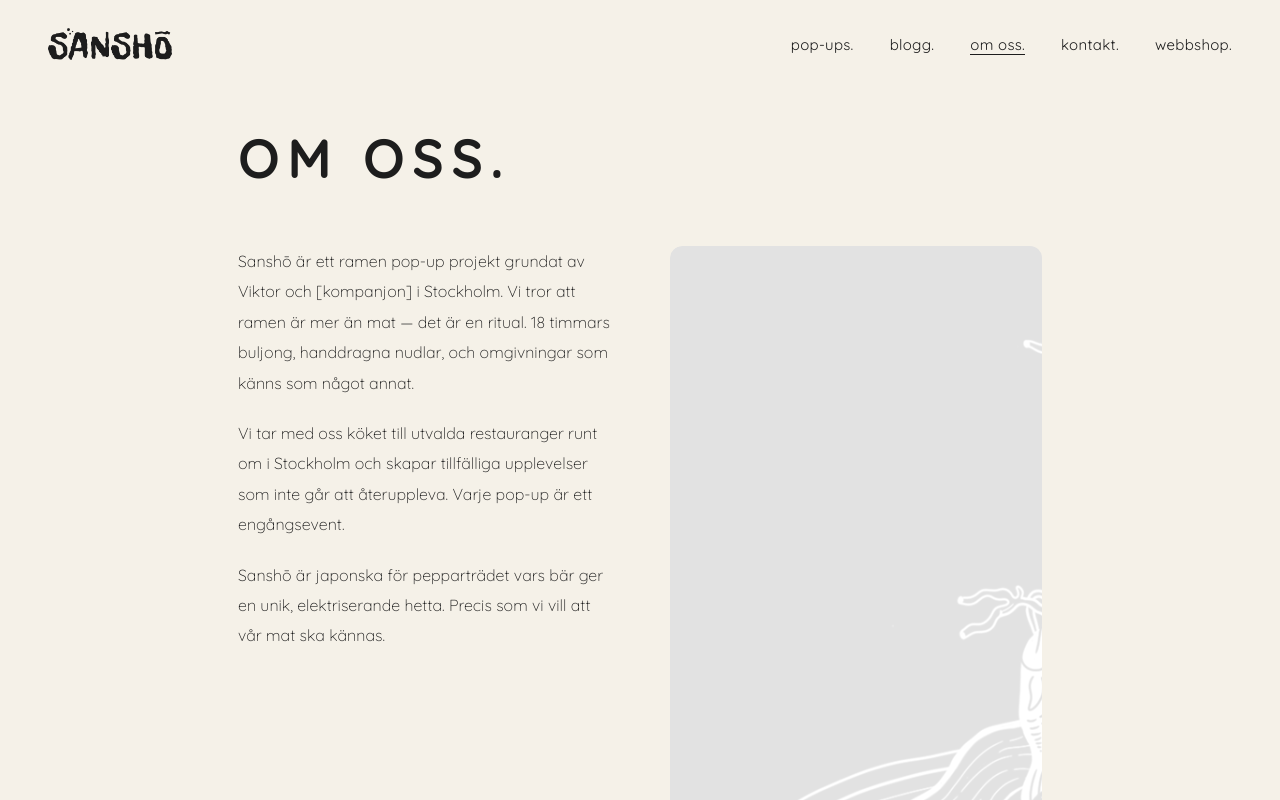
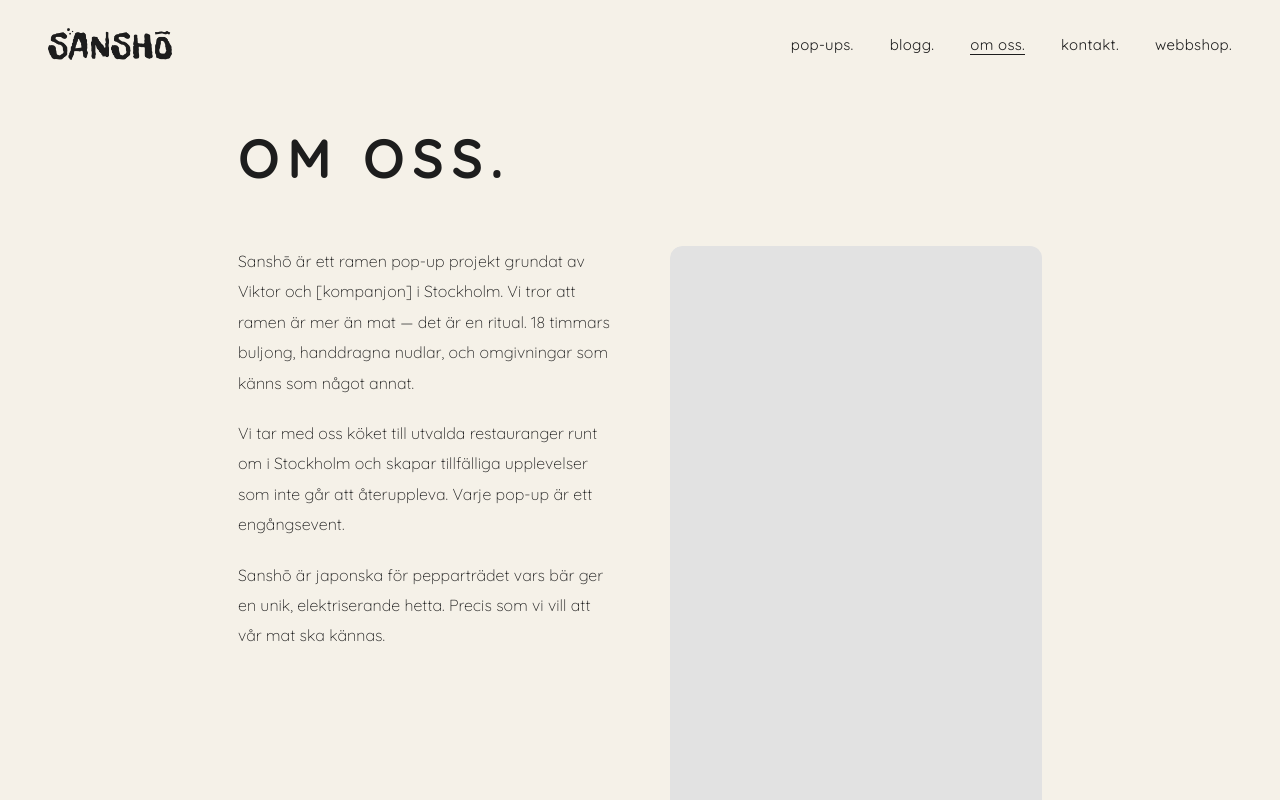
Before and after one commit to viktor459/sanshoramen, a Next.js app in the folder ramen/: page / in a window 1280 px wide. Both pictures are taken after a click on the link "om oss.". Shown: the top 800 px of the page. Built offline with nearby package versions, Linux system fonts and the light colour scheme; a web font is replaced by a local one.

Commit message:
uppdatering

```diff
--- a/ramen/app/page.tsx
+++ b/ramen/app/page.tsx
@@ -434,7 +434,7 @@ export default function Home() {
                 <p>Sanshō är japonska för pepparträdet vars bär ger en unik, elektriserande hetta. Precis som vi vill att vår mat ska kännas.</p>
               </div>
               <div className="about-img">
-<img src="/illustration.png" alt="Sanshō" style={{ filter: "invert(1)", background: "#1D1D1D", minWidth: "900px", padding: "20px", borderRadius: 12 }} />              </div>
+<img src="/illustration.png" alt="Sanshō" style={{ filter: "invert(1)", background: "#1D1D1D", minWidth: "1500px", padding: "20px", borderRadius: 12 }} />              </div>
             </div>
           </div>
         )}
```
